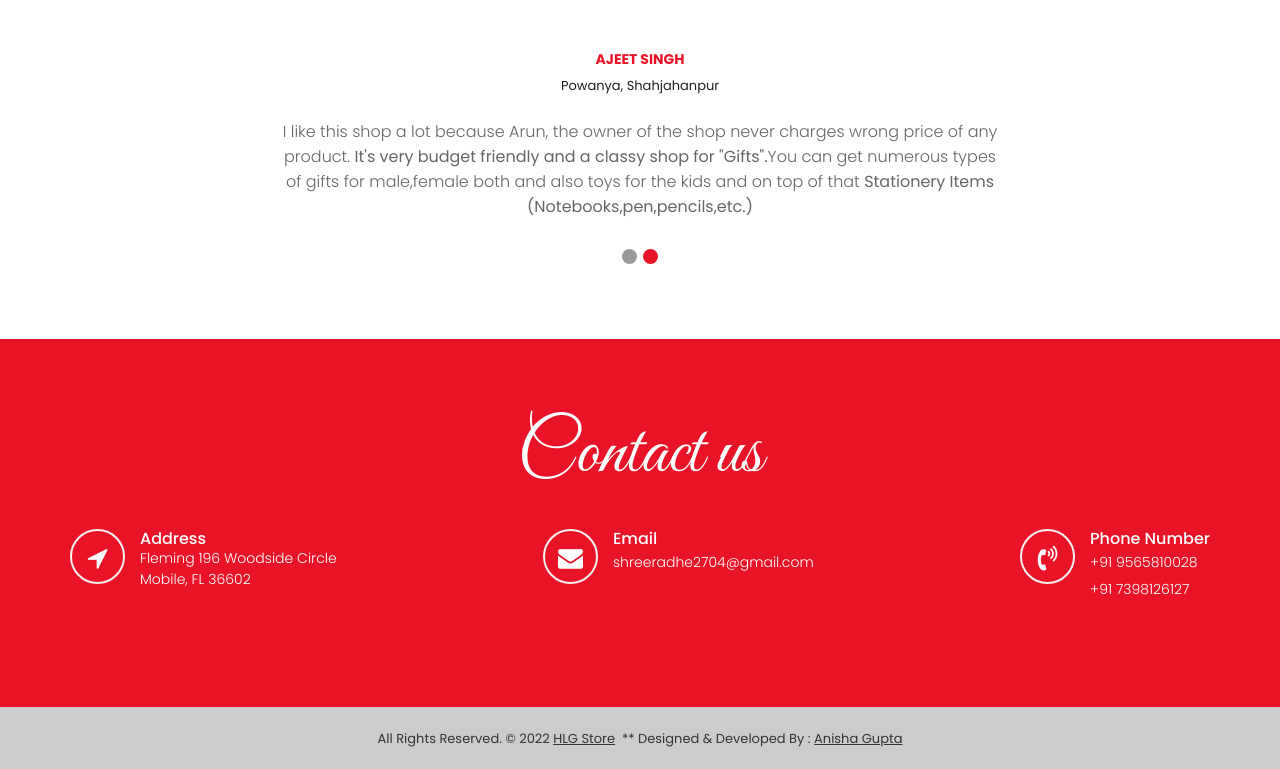
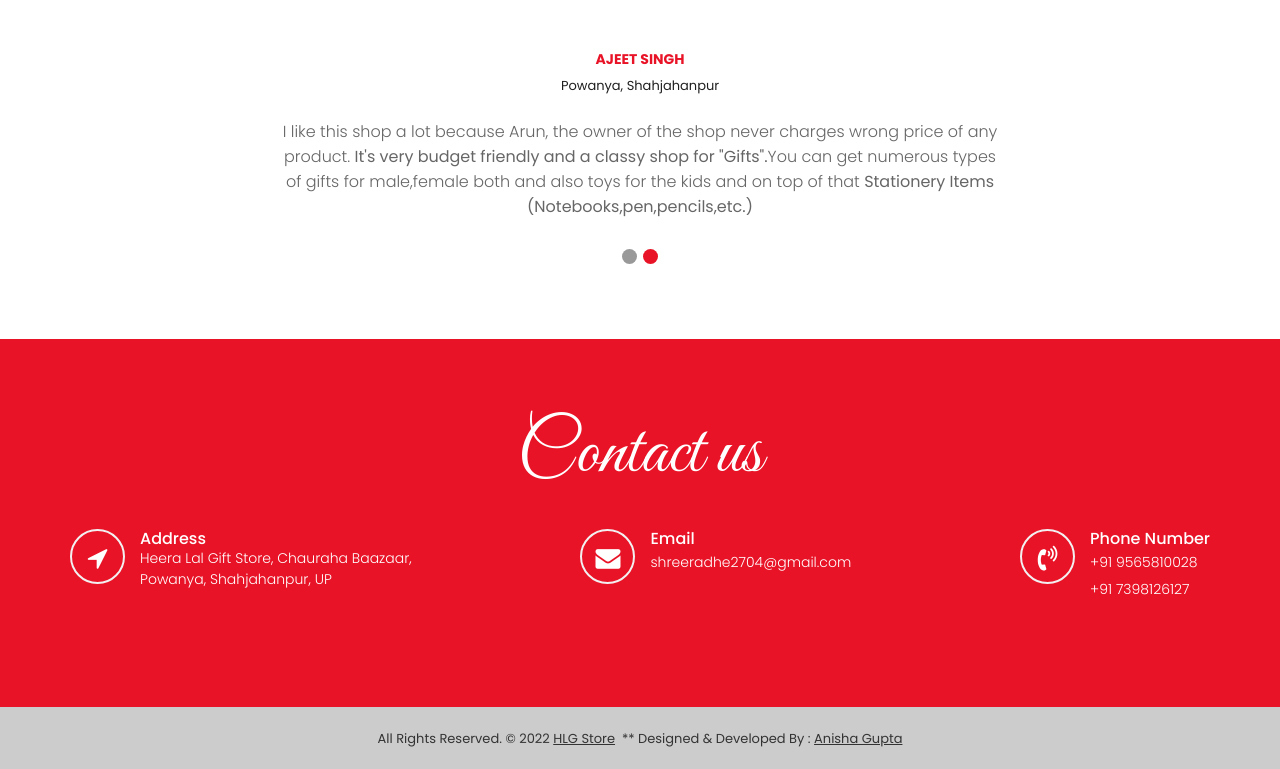
Before and after one commit to Anishaagupta/HLG-STORE-WEBSITE, a plain HTML site: page index.html in a window 1280 px wide. Shown: the part 6160-6929 px from the top of the page. Drawn offline with Linux system fonts and the light colour scheme.

Commit message:
Address Is Added On The Website

```diff
--- a/index.html
+++ b/index.html
@@ -500,8 +500,8 @@
 					</div>
 					<div class="media-body dit-right">
 						<h4>Address</h4>
-						<p>Fleming 196 Woodside Circle <br/>
-						Mobile, FL 36602</p>
+						<p>Heera Lal Gift Store, Chauraha Baazaar,<br/>
+						Powanya, Shahjahanpur, UP</p>
 					</div>
 				</div>
 				<div class="media cont-line">
```
